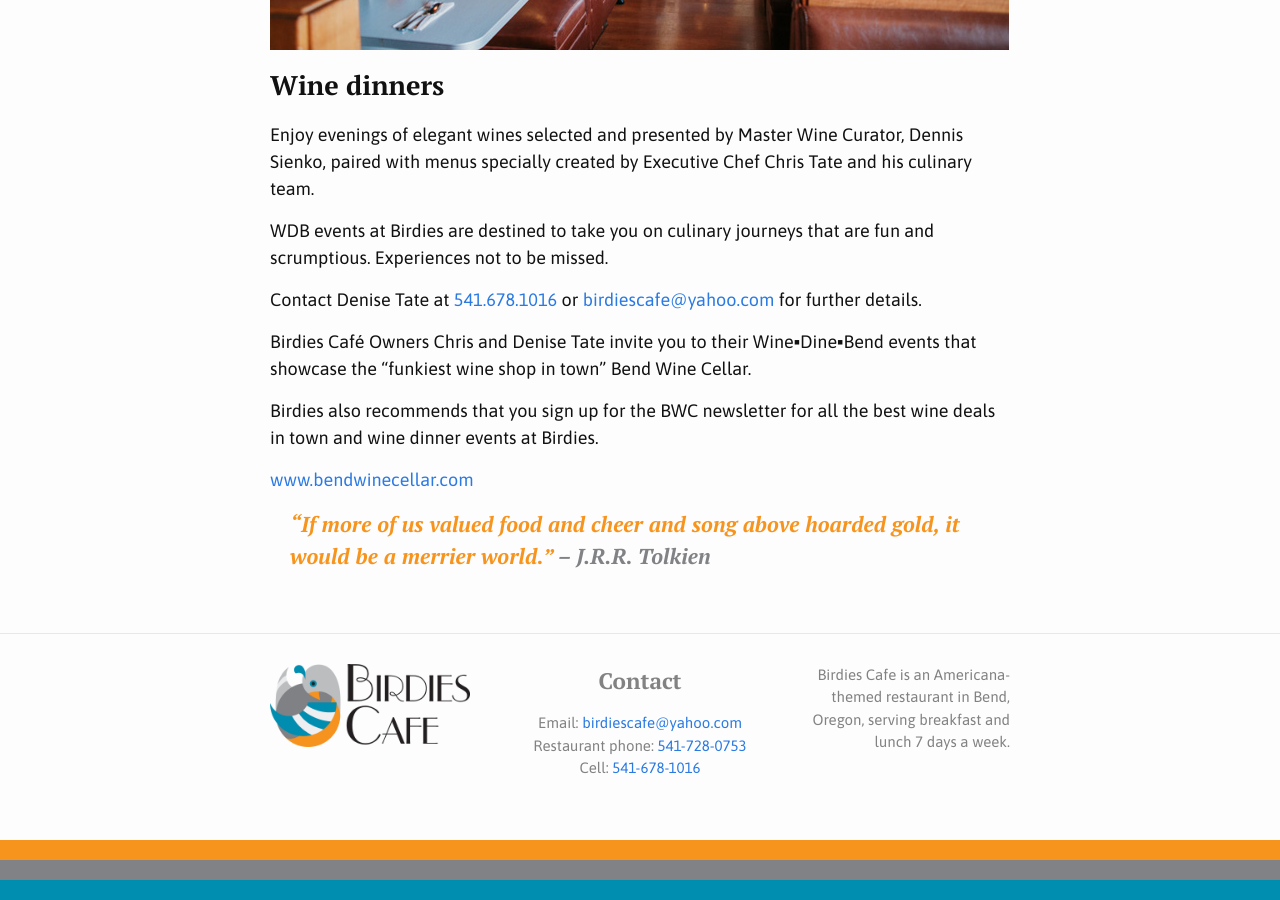
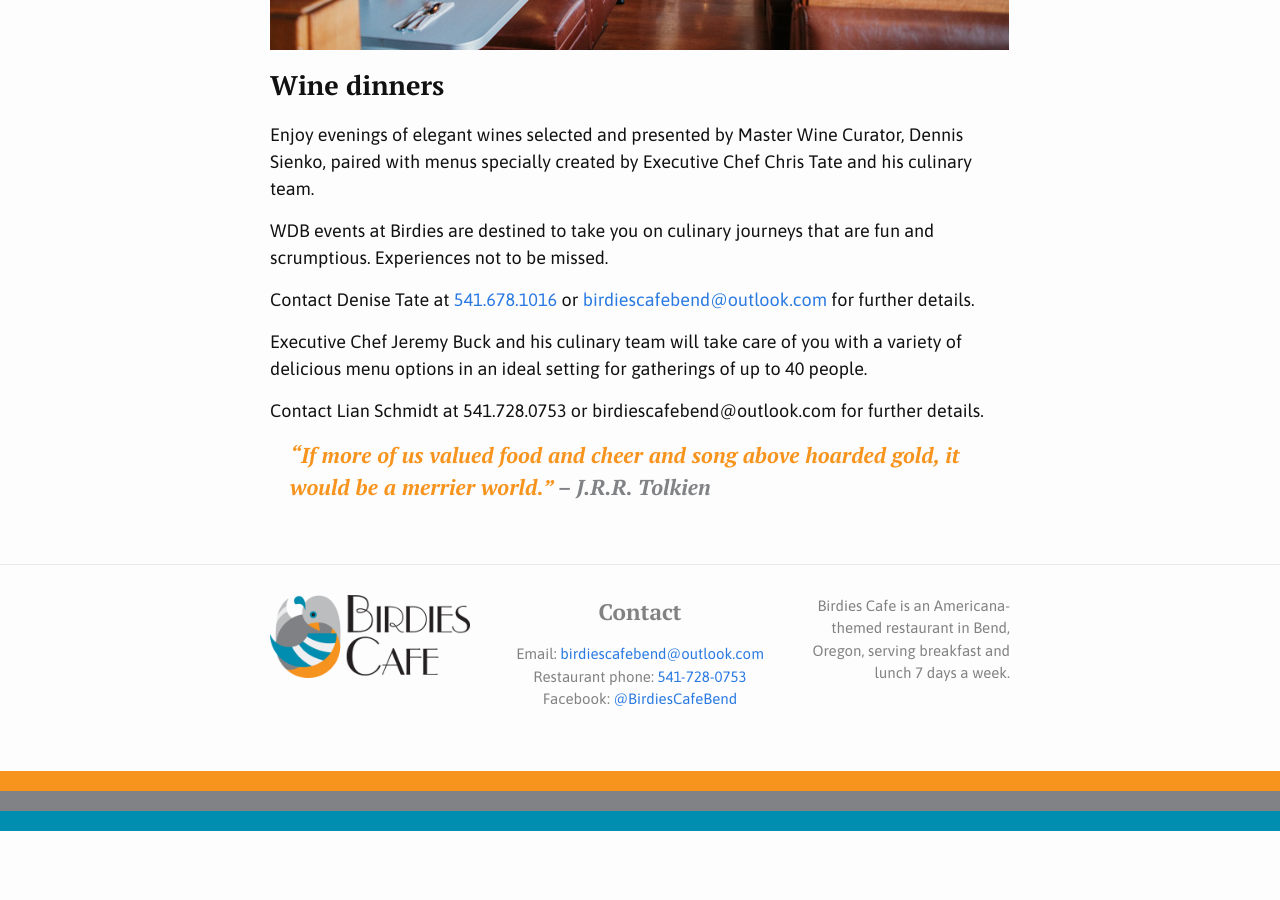
Before and after one commit to birdiescafe/birdiescafe.github.io, a Jekyll site: the page built from events.md, in a window 1280 px wide and 900 px high, scrolled down 1019 px. Built offline with Jekyll 4.4.1, drawn with Linux system fonts in a browser that asks for light colours; after the commit the page ends 1850 px from its top, so only the background shows below that; some of the changed text lies outside the part shown.

Commit message:
adds new stuff for new owner

```diff
--- a/_config.yml
+++ b/_config.yml
@@ -1,11 +1,12 @@
 # Site settings
 title: Birdies Cafe
-email: birdiescafe@yahoo.com
+email: birdiescafebend@outlook.com
 description: > # this means to ignore newlines until "baseurl:"
   Birdies Cafe is an Americana-themed restaurant in Bend, Oregon, serving breakfast and lunch 7 days a week.
 baseurl: "" # the subpath of your site, e.g. /blog/
 url: "https://birdiescafe.github.io" # the base hostname & protocol for your site
 twitter_username:
+facebook_username: BirdiesCafeBend
 
 # Build settings
 markdown: kramdown
--- a/_includes/footer.html
+++ b/_includes/footer.html
@@ -12,9 +12,13 @@
         <ul class="contact-list">
           <li>Email: <a href="mailto:{{ site.email }}">{{ site.email }}</a></li>
           <li>Restaurant phone: <a href="tel:541-728-0753">541-728-0753</a></li>
-          <li>Cell: <a href="tel:541-678-1016">541-678-1016</a></li>
           {% if site.twitter_username %}
           <li>Twitter: <a href="https://twitter.com/{{ site.twitter_username }}"><span class="username">{{ site.twitter_username }}</span>
+            </a>
+          </li>
+          {% endif %}
+          {% if site.facebook_username %}
+          <li>Facebook: <a href="https://facebook.com/{{ site.facebook_username }}"><span class="username">@{{ site.facebook_username }}</span>
             </a>
           </li>
           {% endif %}
--- a/events.md
+++ b/events.md
@@ -28,12 +28,9 @@ WDB events at Birdies are destined to take you on culinary journeys that are fun
 
 Contact Denise Tate at [541.678.1016](tel:541.678.1016) or [{{ site.email }}](mailto:{{ site.email }}) for further details.
 
-Birdies Café Owners Chris and Denise Tate invite you to their Wine▪Dine▪Bend events that showcase the “funkiest wine shop in town” Bend Wine Cellar.
+Executive Chef Jeremy Buck and his culinary team will take care of you with a variety of delicious menu options in an ideal setting for gatherings of up to 40 people.
 
-Birdies also recommends that you sign up for the BWC newsletter
-for all the best wine deals in town and wine dinner events at Birdies.
-
-[www.bendwinecellar.com](www.bendwinecellar.com)
+Contact Lian Schmidt at 541.728.0753 or birdiescafebend@outlook.com for further details.
 
 > “If more of us valued food and cheer and song above hoarded gold, it would be a merrier world.”
 <cite>– J.R.R. Tolkien</cite>
```
Also changed, not shown: about.md (+1 -1 lines), animals.md (+1 -1 lines), index.md (+7 -3 lines), img/fb-badge.png (added), 7 other files.
